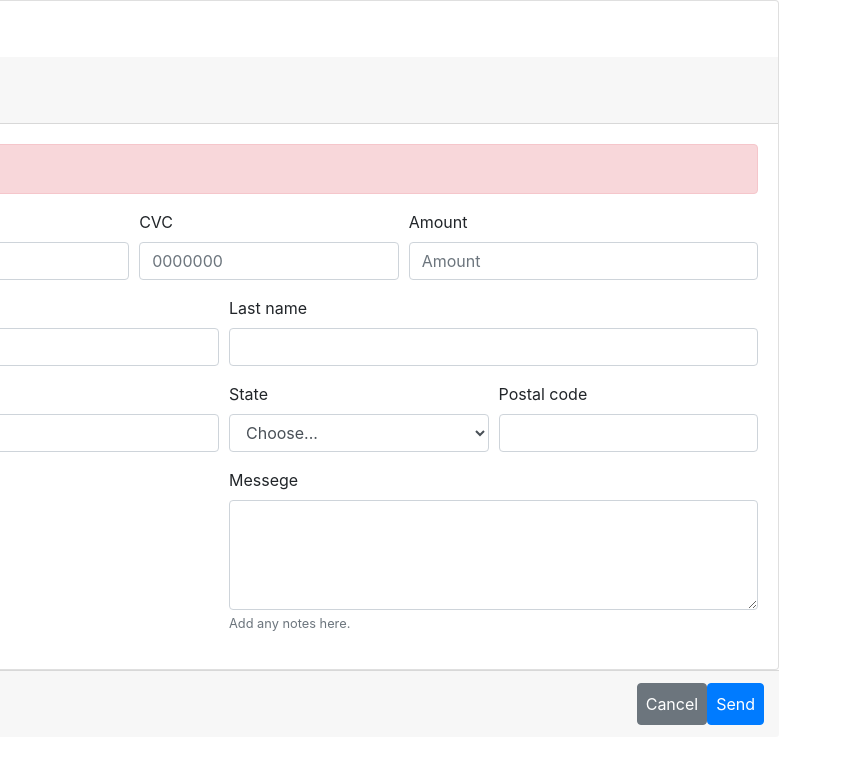
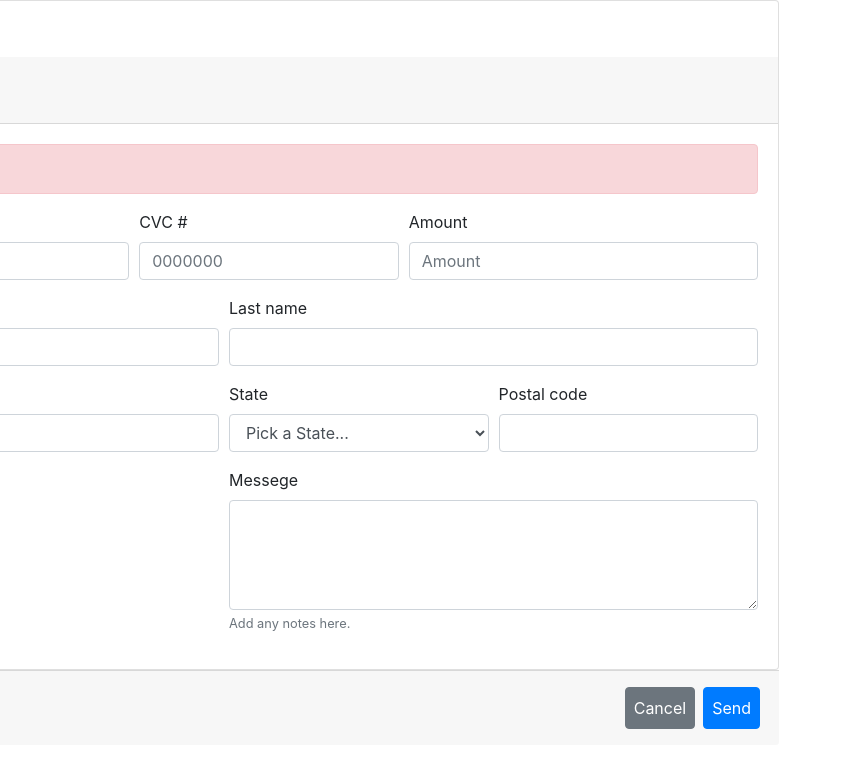
Before and after one commit to javieraizq88/CreateAHTMLForm, a plain HTML site: page index.html in a window 1280 px wide. Shown: the full height of the page, 416-1280 px from the left. Drawn offline with nearby package versions, Linux system fonts and the light colour scheme.

Commit message:
HTML5 form listo

```diff
--- a/index.html
+++ b/index.html
@@ -32,7 +32,7 @@
                                     <input type="password" class="form-control" id="" placeholder="XXXXXX">
                                 </div>
                                 <div class="form-group col-md-3">
-                                <label for="CVC">CVC</label>
+                                <label for="CVC">CVC #</label>
                                 <input type="number" class="form-control" id="" placeholder="0000000">
                                 </div>
                                 <div class="form-group col-md-4">
@@ -60,8 +60,10 @@
                             <div class="form-group col-md-3">
                                 <label for="inputState">State</label>
                                 <select id="inputState" class="form-control">
-                                    <option selected>Choose...</option>
-                                    <option>...</option>
+                                    <option selected>Pick a State...</option>
+                                    <option >New York</option>
+                                    <option >Oregon</option>
+                                    <option >Other</option>
                                 </select>
                             </div>
                             <div class="form-group col-md-3">
@@ -93,8 +95,8 @@
 
                 <div class="card-footer">
                     <div class="form-row justify-content-end" >
-                        <button type="button" class="btn btn-secondary p-2">Cancel</button>
-                        <button type="submit" class="btn btn-primary p-2">Send</button>
+                        <button type="button" class="btn btn-secondary m-1 p-2">Cancel</button>
+                        <button type="submit" class="btn btn-primary m-1 p-2">Send</button>
                     </div>
                 </div>
             </form>
```
